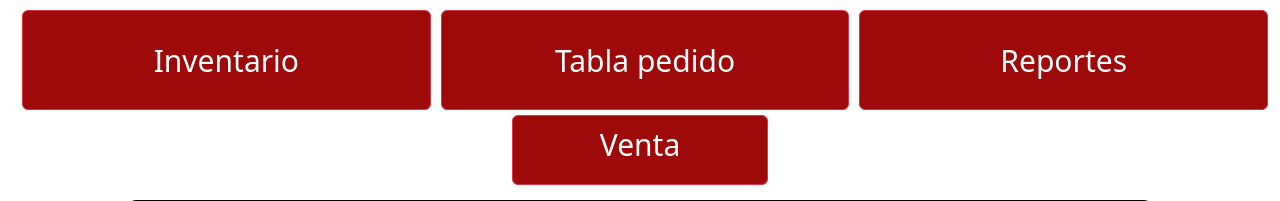
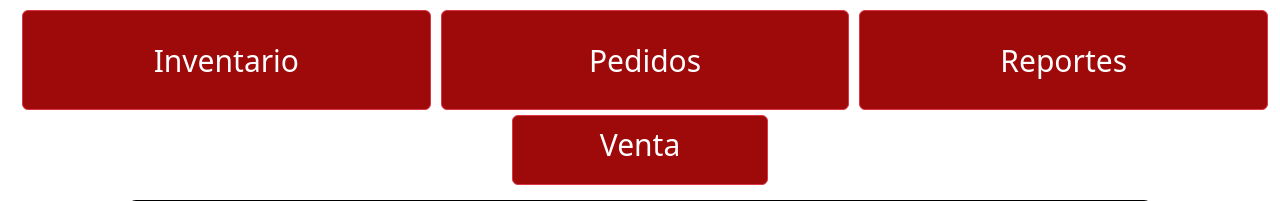
Before and after one commit to juangilfons/milanga-inventory, a Django app: page /orders/ in a window 1280 px wide. Shown: the part 100-301 px from the top of the page. Run offline with Django 5.2, Linux system fonts and the light colour scheme; data comes from the database, SQL or seed files in the repository.

Commit message:
Changed 'tabla pedidos' button label to 'pedidos'

```diff
--- a/templates/base.html
+++ b/templates/base.html
@@ -23,7 +23,7 @@
     </header>
     <div class="container-fluid">
         <a href="{% url 'inventory' %}"><button type="button" class="btn btn-danger">Inventario</button></a>
-        <a href="{% url 'orders' %}"><button type="button" class="btn btn-danger">Tabla pedido</button></a>
+        <a href="{% url 'orders' %}"><button type="button" class="btn btn-danger">Pedidos</button></a>
         <a href="{% url 'reports' %}"><button type="button" class="btn btn-danger">Reportes</button></a>
     </div>
     <div  class="centered-container" >
```
